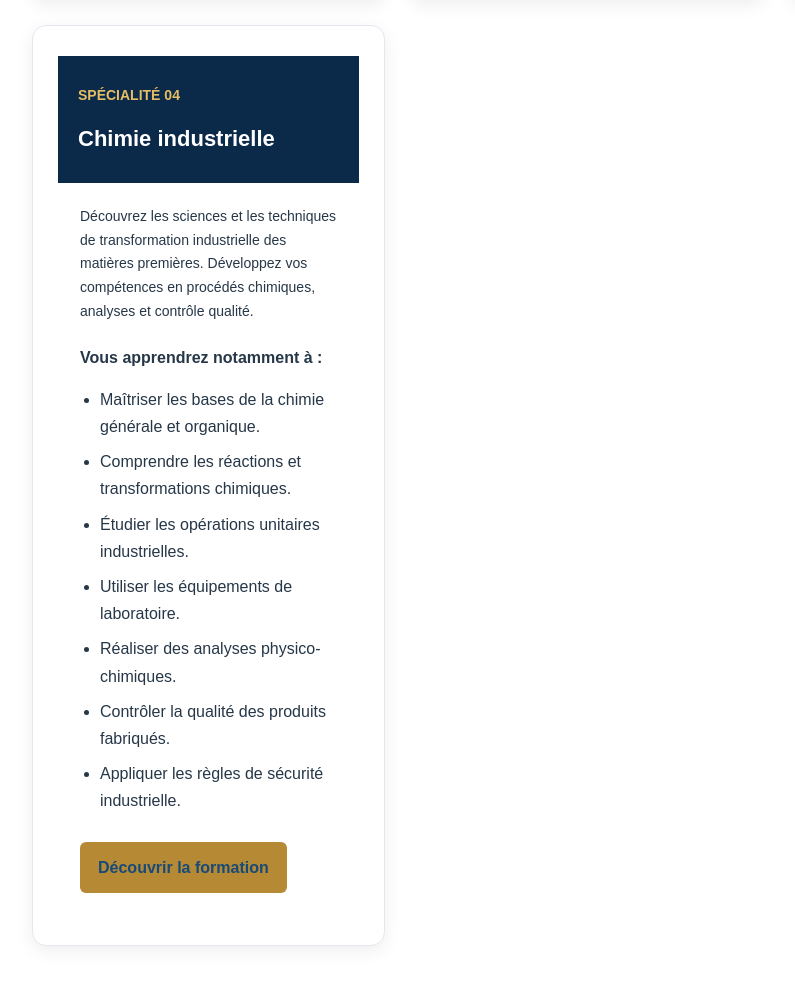
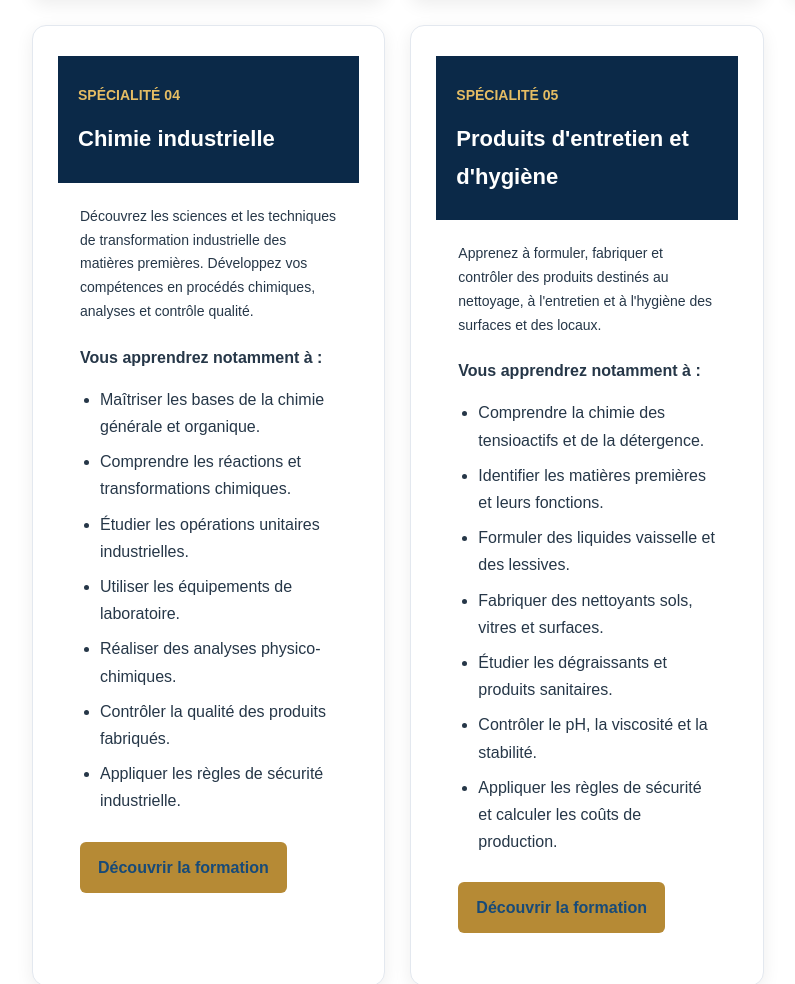
Before and after one commit to cbicosest-dotcom/ifpcbi-academy, a plain HTML site: page formations.html in a window 1280 px wide. Shown: the part 1411-2395 px from the top of the page, without its empty margins (53-848 px from the left). Drawn offline with Linux system fonts and the light colour scheme.

Commit message:
Update formations.html

```diff
--- a/formations.html
+++ b/formations.html
@@ -302,6 +302,36 @@
   </div>
 </article>
 
+
+<article class="formation-card">
+  <div class="formation-card-header">
+    <span>SPÉCIALITÉ 05</span>
+    <h2>Produits d'entretien et d'hygiène</h2>
+  </div>
+
+  <div class="formation-card-content">
+    <p>
+      Apprenez à formuler, fabriquer et contrôler des produits destinés
+      au nettoyage, à l'entretien et à l'hygiène des surfaces et des locaux.
+    </p>
+
+    <strong>Vous apprendrez notamment à :</strong>
+    <ul>
+      <li>Comprendre la chimie des tensioactifs et de la détergence.</li>
+      <li>Identifier les matières premières et leurs fonctions.</li>
+      <li>Formuler des liquides vaisselle et des lessives.</li>
+      <li>Fabriquer des nettoyants sols, vitres et surfaces.</li>
+      <li>Étudier les dégraissants et produits sanitaires.</li>
+      <li>Contrôler le pH, la viscosité et la stabilité.</li>
+      <li>Appliquer les règles de sécurité et calculer les coûts de production.</li>
+    </ul>
+
+    <a class="formation-link" href="produits-entretien.html">
+      Découvrir la formation
+    </a>
+  </div>
+</article>
+
   </section>
 
   <section class="catalogue-benefits">
```
